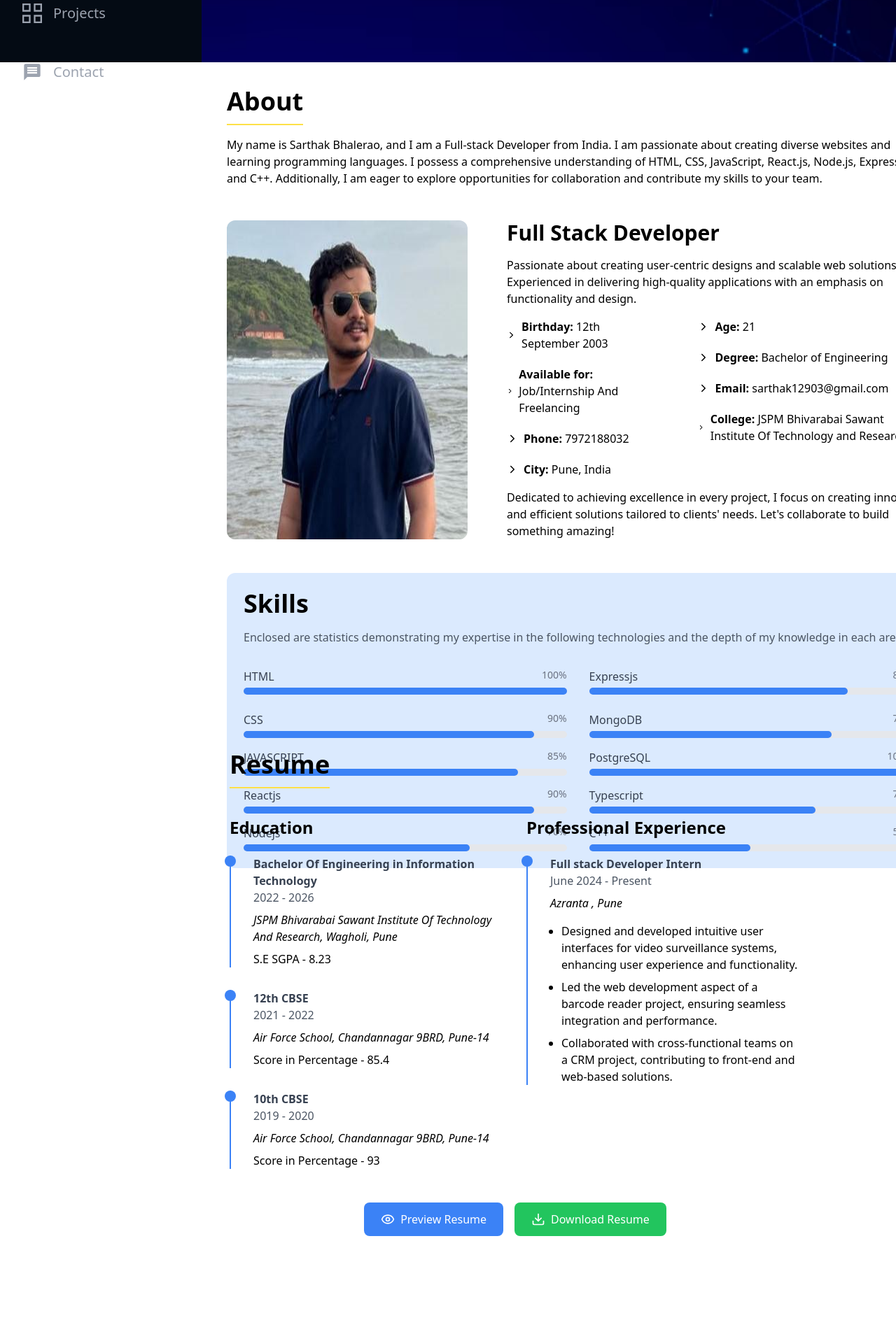
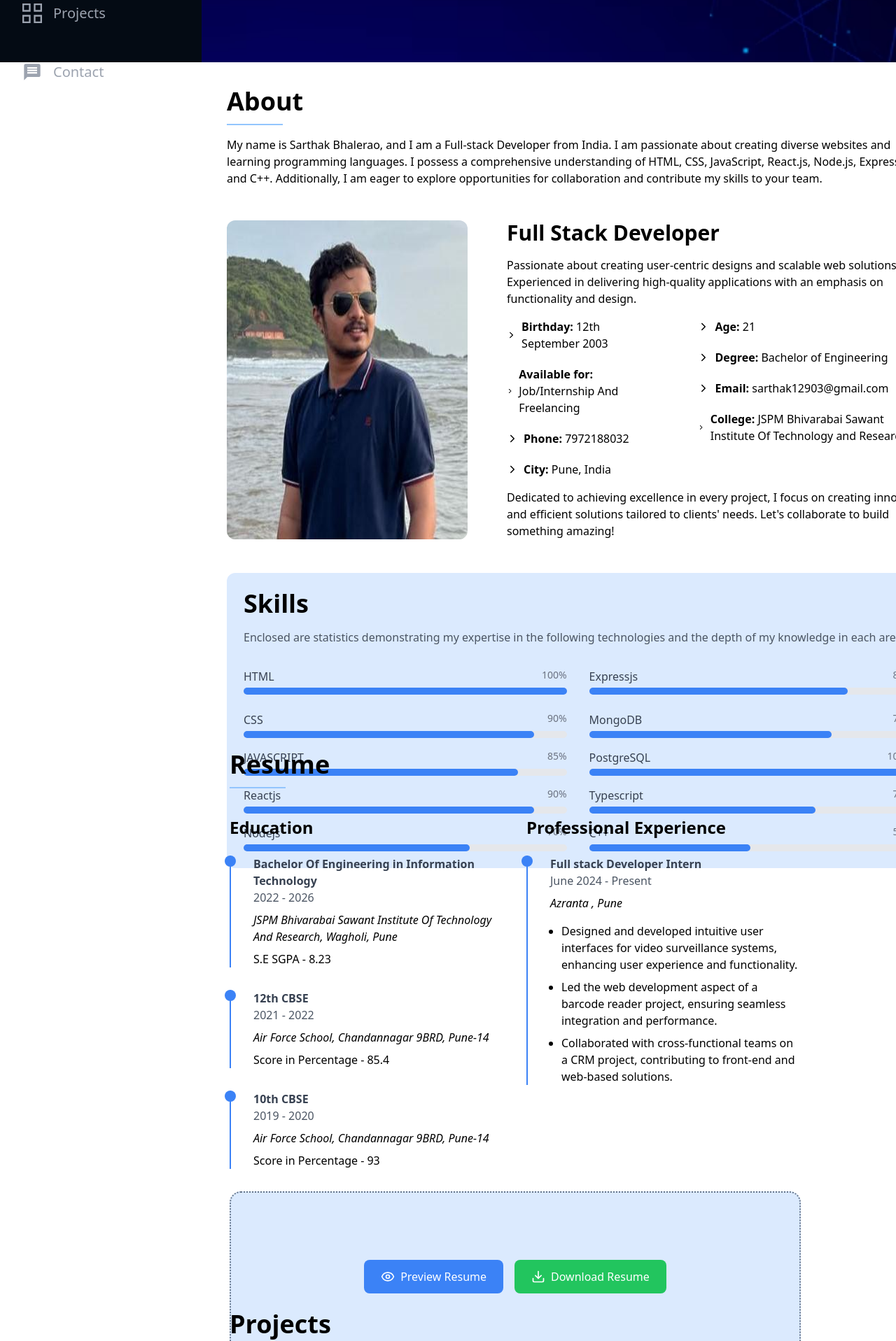
Before and after one commit to Sarthak12903/Portfolio, a React (Vite) app: page / in a window 1280 px wide. Shown: the part 711-2628 px from the top of the page at 70% size. Built offline with nearby package versions, Linux system fonts and the light colour scheme.

Commit message:
added Resume

```diff
--- a/src/pages/About/About.jsx
+++ b/src/pages/About/About.jsx
@@ -51,7 +51,7 @@ export default function About() {
       className="ml-72 p-9 w-[84%] h-screen space-y-12 flex flex-col "
     >
       <div className="space-y-4">
-        <h1 className="text-4xl font-bold pb-3 broder border-b-2 border-yellow-300 inline-block">
+        <h1 className="text-4xl font-bold pb-3 broder border-b-2 w-20 border-blue-300 inline-block">
           About
         </h1>
         <p>
--- a/src/pages/Projects/Projects.jsx
+++ b/src/pages/Projects/Projects.jsx
@@ -1,7 +1,7 @@
 export default function Projects() {
   return (
-    <div id="projects" className="ml-72 mt-40 p-10 w-[70vw] h-screen">
-      <h1 className="text-4xl font-bold pb-3 broder border-b-2 border-yellow-300 inline-block">
+    <div id="projects" className="ml-72   p-10 w-[70vw] h-screen">
+      <h1 className="text-4xl font-bold pb-3 broder border-b-2 w-20 border-blue-300 inline-block">
         Projects
       </h1>
     </div>
--- a/src/pages/Resume/Resume.jsx
+++ b/src/pages/Resume/Resume.jsx
@@ -16,7 +16,7 @@ export default function Resume() {
     <>
       {" "}
       <div id="resume" className="ml-72 mt-36 p-10 w-[70vw] h-screen">
-        <h1 className="text-4xl font-bold pb-3 broder border-b-2 border-yellow-300 inline-block">
+        <h1 className="text-4xl font-bold pb-3 broder border-b-2 w-20 border-blue-300 inline-block">
           Resume
         </h1>
         <div className="grid md:grid-cols-2 mt-10 gap-8">
@@ -92,7 +92,7 @@ export default function Resume() {
             </section>
           </div>
         </div>
-        <div className="mt-12 flex justify-center gap-4">
+        <div className="mt-8 bg-blue-100 flex py-24 rounded-2xl border-dotted border-2 border-slate-500 justify-center gap-4">
           <button
             onClick={() => setShowPreview(true)}
             className="flex items-center gap-2 px-6 py-3 bg-blue-500 text-white rounded-lg hover:bg-blue-600 transition-colors"
```
